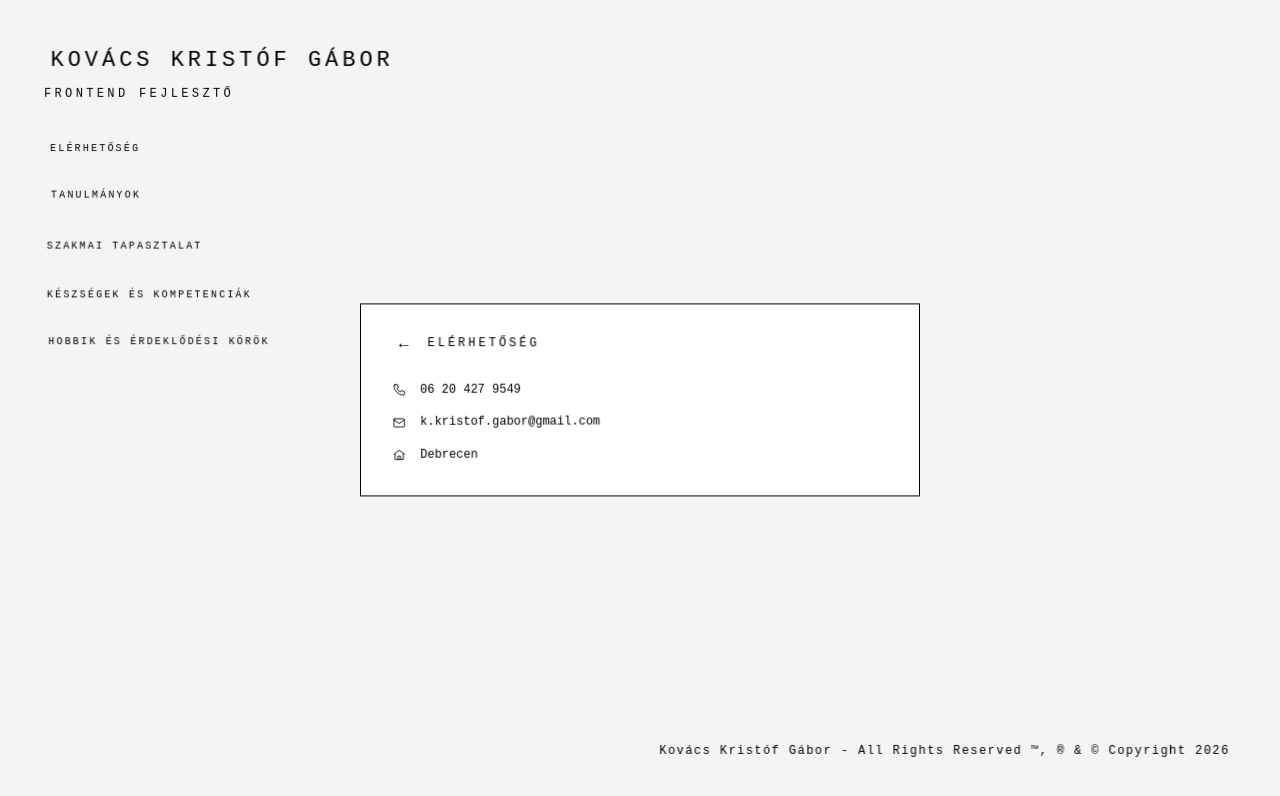
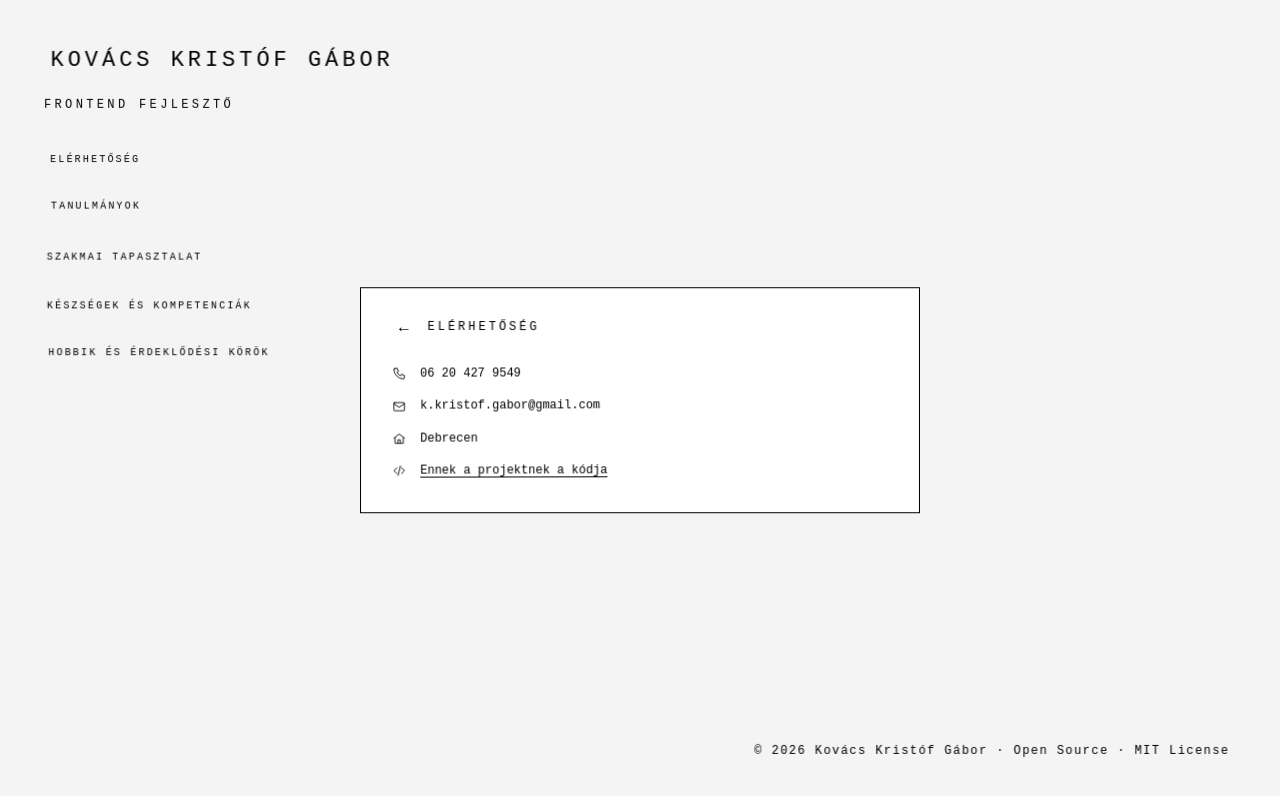
Before and after one commit to kovacskristofgabor/oneletrajz-kkg, an Angular app: page / in a window 1280 px wide. Both pictures are taken after a click on the button "ELÉRHETŐSÉG". Shown: the top 796 px of the page. Built offline with nearby package versions, Linux system fonts and the light colour scheme.

Commit message:
version 0.2 - added "about me" section, fixed floating parts

```diff
--- a/src/app/app.html
+++ b/src/app/app.html
@@ -1,18 +1,19 @@
-<app-code-rain [wavesEnabled]="openIndex() === null" />
+<app-code-rain [wavesEnabled]="openSection() === null" />
 <div class="dim" [class.shown]="shown()" aria-hidden="true"></div>
 
 <app-hero
   [name]="fullName"
   [role]="role"
   [sections]="sections"
-  [activeIndex]="openIndex()"
+  [about]="about"
+  [active]="openSection()"
   (selected)="open($event)"
 />
 
-<app-copyright [name]="fullName" [frozen]="openIndex() !== null" />
+<app-copyright [name]="fullName" [frozen]="openSection() !== null" />
 
 <app-section-panel
-  [section]="current()"
+  [section]="openSection()"
   [shown]="shown()"
   [originX]="originX()"
   [originY]="originY()"
--- a/src/app/app.ts
+++ b/src/app/app.ts
@@ -1,13 +1,7 @@
-import {
-  ChangeDetectionStrategy,
-  Component,
-  computed,
-  signal,
-  viewChild,
-} from '@angular/core';
+import { ChangeDetectionStrategy, Component, signal, viewChild } from '@angular/core';
 import { CodeRain } from './code-rain/code-rain';
 import { Copyright } from './copyright/copyright';
-import { FULL_NAME, ROLE, SECTIONS } from './cv-data';
+import { ABOUT, FULL_NAME, ROLE, SECTIONS, Section } from './cv-data';
 import { Hero, SectionSelection } from './hero/hero';
 import { SectionPanel } from './section-panel/section-panel';
 
@@ -30,14 +24,11 @@ export class App {
   protected readonly fullName = FULL_NAME;
   protected readonly role = ROLE;
   protected readonly sections = SECTIONS;
-  protected readonly openIndex = signal<number | null>(null);
+  protected readonly about = ABOUT;
+  protected readonly openSection = signal<Section | null>(null);
   protected readonly shown = signal(false);
   protected readonly originX = signal(0);
   protected readonly originY = signal(0);
-  protected readonly current = computed(() => {
-    const i = this.openIndex();
-    return i === null ? null : SECTIONS[i];
-  });
 
   private lastTrigger: HTMLElement | null = null;
   private pending: SectionSelection | null = null;
@@ -45,12 +36,12 @@ export class App {
   private closing = false;
 
   protected open(selection: SectionSelection): void {
-    const openIndex = this.openIndex();
-    if (openIndex === null) {
+    const openSection = this.openSection();
+    if (openSection === null) {
       this.show(selection);
       return;
     }
-    if (openIndex === selection.index && !this.closing) {
+    if (openSection === selection.section && !this.closing) {
       return;
     }
     if (!this.shown() && !this.closing) {
@@ -78,7 +69,7 @@ export class App {
     }
     this.closing = false;
     clearTimeout(this.hideTimer);
-    this.openIndex.set(null);
+    this.openSection.set(null);
     const next = this.pending;
     this.pending = null;
     if (next) {
@@ -86,15 +77,15 @@ export class App {
     }
   }
 
-  private show({ index, trigger }: SectionSelection): void {
+  private show({ section, trigger }: SectionSelection): void {
     const rect = trigger.getBoundingClientRect();
     this.originX.set(rect.left + rect.width / 2 - window.innerWidth / 2);
     this.originY.set(rect.top + rect.height / 2 - window.innerHeight / 2);
     this.lastTrigger = trigger;
-    this.openIndex.set(index);
+    this.openSection.set(section);
     requestAnimationFrame(() =>
       requestAnimationFrame(() => {
-        if (this.openIndex() !== index) {
+        if (this.openSection() !== section) {
           return;
         }
         this.shown.set(true);
--- a/src/app/copyright/copyright.ts
+++ b/src/app/copyright/copyright.ts
@@ -14,7 +14,7 @@ import { startFloating } from '../floating';
 
 @Component({
   selector: 'app-copyright',
-  template: `<p #text>{{ name() }} - All Rights Reserved ™, ® &amp; © Copyright 2026</p>`,
+  template: `<p #text>© 2026 Kovács Kristóf Gábor · Open Source · MIT License</p>`,
   styleUrl: './copyright.css',
   changeDetection: ChangeDetectionStrategy.OnPush,
 })
--- a/src/app/cv-data.ts
+++ b/src/app/cv-data.ts
@@ -1,16 +1,19 @@
-export type ItemIcon = 'phone' | 'mail' | 'home';
+export type ItemIcon = 'phone' | 'mail' | 'home' | 'code';
 
 export interface ItemLink {
   readonly label: string;
   readonly href: string;
 }
 
+export type RichText = readonly (string | ItemLink)[];
+
 export interface SectionItem {
   readonly icon?: ItemIcon;
   readonly meta?: string;
   readonly link?: ItemLink;
-  readonly text: string;
-  readonly description?: string;
+  readonly text?: string;
+  readonly description?: readonly string[];
+  readonly paragraph?: RichText;
 }
 
 export interface Section {
@@ -21,6 +24,42 @@ export interface Section {
 export const FULL_NAME = 'Kovács Kristóf Gábor';
 export const ROLE = 'Frontend fejlesztő';
 
+export const ABOUT: Section = {
+  title: 'Ki vagyok én?',
+  items: [
+    {
+      paragraph: [
+        'A nevem Kristóf, Debrecenben születtem 2000. május 4-én. Itt végeztem el a gimnáziumot és itt is diplomáztam programtervező informatikusi szakon. A szakdolgozatom témája egy Angular és NodeJS alapú full-stack webalkalmazás volt.',
+      ],
+    },
+    {
+      paragraph: [
+        'Az elmúlt időkben a frontend irány érdekelt a legjobban, szeretek minimalista és stílusos dizájnokat készíteni.',
+      ],
+    },
+    {
+      paragraph: [
+        'Szabadidőmben kreatív hobbikkal foglalom el magam, 2020 óta készítek elektronikus/trap/hyperpop/cloud-rap zenéket "',
+        {
+          label: 'Kill Lincs',
+          href: 'https://open.spotify.com/artist/012Y4YEbRYW43JrxZqwMDy?si=JMyv0-7JQROCtESO6INGPQ',
+        },
+        '" művésznév alatt, 2024 óta pedig többször felléptem már a bandámmal, az "',
+        { label: 'IKON Zrt.', href: 'https://www.instagram.com/ikonzrt/' },
+        '"-vel.',
+      ],
+    },
+    {
+      paragraph: [
+        'Leginkább a kíváncsiság és a tudásvágy motivál, szeretnék fejlődni és fejleszteni és mások segítségére lenni. Szeretnék intuitív, játékos és könnyen kezelhető felületeket és frontend megoldásokat készíteni.',
+      ],
+    },
+    {
+      paragraph: ['Kedvenc állatom a capybara.'],
+    },
+  ],
+};
+
 export const SECTIONS: readonly Section[] = [
   {
     title: 'Elérhetőség',
@@ -28,6 +67,13 @@ export const SECTIONS: readonly Section[] = [
       { icon: 'phone', text: '06 20 427 9549' },
       { icon: 'mail', text: 'k.kristof.gabor@gmail.com' },
       { icon: 'home', text: 'Debrecen' },
+      {
+        icon: 'code',
+        link: {
+          label: 'Ennek a projektnek a kódja',
+          href: 'https://github.com/kovacskristofgabor/oneletrajz-kkg',
+        },
+      },
     ],
   },
   {
@@ -47,15 +93,20 @@ export const SECTIONS: readonly Section[] = [
         meta: '2022.06 – 2022.08',
         link: { label: 'InnoviDeb Solutions Kft.', href: 'https://innovitech.hu/' },
         text: ' – Gyakornok frontend fejlesztő, szoftvertesztelő',
-        description:
-          'Egy neves borászatnak fejlett M.I. módszerre volt szüksége a szőlőfürtök és azok egyedi részeinek pontos azonosításához. Ebben a projektben működtem együtt a cég szoftvermérnökeivel és a gyakornoktársaimmal egy innovatív gépi tanulási modell manuális betanításában, amelyet a borászat speciális igényeihez igazítottak. Emellett részt vettem egy Angular alapú raktármenedzsment webalkalmazás fejlesztésében és tesztelésében is, amely során tapasztalatot szereztem a SCRUM módszertan alkalmazásában, beleértve a sprint folyamatokat és a napi stand-up megbeszéléseket.',
+        description: [
+          'Egy neves borászatnak fejlett M.I. módszerre volt szüksége a szőlőfürtök és azok egyedi részeinek pontos azonosításához. Ebben a projektben működtem együtt a cég szoftvermérnökeivel és a gyakornoktársaimmal egy innovatív gépi tanulási modell manuális betanításában, amelyet a borászat speciális igényeihez igazítottak.',
+          'Emellett részt vettem egy Angular alapú raktármenedzsment webalkalmazás fejlesztésében és tesztelésében is, amely során tapasztalatot szereztem a SCRUM módszertan alkalmazásában, beleértve a sprint folyamatokat és a napi stand-up megbeszéléseket.',
+        ],
       },
       {
         meta: '2025.09 –',
         link: { label: 'E-Health Innovációs Klaszter Kft.', href: 'https://ehik.hu/' },
         text: ' – Junior frontend fejlesztő',
-        description:
-          'Állami és magán egészségügyi szolgáltatók számára fejlesztünk modern, versenyképes szoftveres megoldásokat. Munkám során több projektben is aktívan részt vettem, többek között a Nautopsy, az IS4, a MedCsepp és a Naulog fejlesztésében. A munkakörömnek köszönhetően jelentős tapasztalatot szereztem a csapatmunkában, valamint abban, hogyan lehet szoros határidők és nagyobb terhelés mellett is hatékonyan dolgozni. Részt vettem új funkciók fejlesztésében, meglévő megoldások módosításában és a felhasználói igényekhez igazodó fejlesztések megvalósításában. Az itt szerzett tapasztalataim révén nemcsak frontend fejlesztési ismereteimet mélyítettem el, hanem megtanultam önállóan és csapatban is megbízhatóan, határidőre dolgozni.',
+        description: [
+          'Állami és magán egészségügyi szolgáltatók számára fejlesztünk modern, versenyképes szoftveres megoldásokat. Munkám során több projektben is aktívan részt vettem, többek között a Nautopsy, az IS4, a MedCsepp és a Naulog fejlesztésében.',
+          'A munkakörömnek köszönhetően jelentős tapasztalatot szereztem a csapatmunkában, valamint abban, hogyan lehet szoros határidők és nagyobb terhelés mellett is hatékonyan dolgozni. Részt vettem új funkciók fejlesztésében, meglévő megoldások módosításában és a felhasználói igényekhez igazodó fejlesztések megvalósításában.',
+          'Az itt szerzett tapasztalataim révén nemcsak frontend fejlesztési ismereteimet mélyítettem el, hanem megtanultam önállóan és csapatban is megbízhatóan, határidőre dolgozni.',
+        ],
       },
     ],
   },
--- a/src/app/floating.ts
+++ b/src/app/floating.ts
@@ -2,6 +2,7 @@ import { ClickWaves } from './click-waves';
 
 const MAGNET_RADIUS = 260;
 const MAGNET_STRENGTH = 22;
+const MAGNET_MAX_SHARE = 0.2;
 const SMOOTHING = 0.08;
 
 export interface FloatOptions {
@@ -74,7 +75,10 @@ export function startFloating(
       const dy = cursorY - baseY;
       const dist = Math.hypot(dx, dy);
       if (dist < MAGNET_RADIUS && dist > 0.1) {
-        const pull = (1 - dist / MAGNET_RADIUS) ** 2 * MAGNET_STRENGTH;
+        const pull = Math.min(
+          (1 - dist / MAGNET_RADIUS) ** 2 * MAGNET_STRENGTH,
+          dist * MAGNET_MAX_SHARE,
+        );
         targetX += (dx / dist) * pull;
         targetY += (dy / dist) * pull;
       }
--- a/src/app/hero/hero.css
+++ b/src/app/hero/hero.css
@@ -17,8 +17,28 @@
   will-change: transform;
 }
 
+.name-button {
+  font: inherit;
+  letter-spacing: inherit;
+  text-transform: inherit;
+  text-align: left;
+  color: #000;
+  background: none;
+  border: 0;
+  padding: 0;
+  cursor: pointer;
+  border-bottom: 1px solid transparent;
+  transition: border-color 0.3s ease;
+}
+
+.name-button:hover,
+.name-button:focus-visible {
+  border-bottom-color: #000;
+  outline: none;
+}
+
 .role {
-  margin: 10px 0 0;
+  margin: 20px 0 0;
   font-size: 12px;
   letter-spacing: 0.28em;
   text-transform: uppercase;
@@ -69,6 +89,7 @@
 }
 
 @media (prefers-reduced-motion: reduce) {
+  .name-button,
   .menu-item {
     transition: none;
   }
--- a/src/app/hero/hero.ts
+++ b/src/app/hero/hero.ts
@@ -16,7 +16,7 @@ import { Section } from '../cv-data';
 import { startFloating } from '../floating';
 
 export interface SectionSelection {
-  readonly index: number;
+  readonly section: Section;
   readonly trigger: HTMLElement;
 }
 
@@ -34,7 +34,8 @@ export class Hero implements AfterViewInit {
   readonly name = input.required<string>();
   readonly role = input.required<string>();
   readonly sections = input.required<readonly Section[]>();
-  readonly activeIndex = input<number | null>(null);
+  readonly about = input.required<Section>();
+  readonly active = input<Section | null>(null);
   readonly selected = output<SectionSelection>();
 
   private readonly nameEl = viewChild.required<ElementRef<HTMLElement>>('nameEl');
@@ -48,7 +49,7 @@ export class Hero implements AfterViewInit {
       ...this.menuEls().map((ref) => ref.nativeElement),
     ];
     const stop = this.zone.runOutsideAngular(() =>
-      startFloating(labels, () => this.activeIndex() !== null, {
+      startFloating(labels, () => this.active() !== null, {
         amplitudes: labels.map((_, i) => (i < 2 ? 4 : 3)),
         waves: this.waves,
       }),
@@ -56,9 +57,9 @@ export class Hero implements AfterViewInit {
     this.destroyRef.onDestroy(stop);
   }
 
-  protected select(index: number, trigger: EventTarget | null): void {
+  protected select(section: Section, trigger: EventTarget | null): void {
     if (trigger instanceof HTMLElement) {
-      this.selected.emit({ index, trigger });
+      this.selected.emit({ section, trigger });
     }
   }
 }
--- a/src/app/icon/icon.ts
+++ b/src/app/icon/icon.ts
@@ -19,6 +19,11 @@ import { ItemIcon } from '../cv-data';
           <path d="M3 11 12 4l9 7" />
           <path d="M5 10v10h14V10" />
           <path d="M10 20v-6h4v6" />
+        }
+        @case ('code') {
+          <path d="M8 7l-5 5 5 5" />
+          <path d="M16 7l5 5-5 5" />
+          <path d="M14 4l-4 16" />
         }
       }
     </svg>
--- a/src/app/section-panel/section-panel.css
+++ b/src/app/section-panel/section-panel.css
@@ -100,14 +100,27 @@ h2 {
 }
 
 .description {
-  margin: 8px 0 0;
+  margin: 10px 0 0;
   font-size: 12px;
   line-height: 1.75;
   text-align: justify;
   hyphens: auto;
 }
 
-.text a {
+.item:has(.paragraph):not(:last-child) {
+  margin-bottom: 18px;
+}
+
+.paragraph {
+  margin: 0;
+  font-size: 12px;
+  line-height: 1.85;
+  text-align: justify;
+  hyphens: auto;
+}
+
+.text a,
+.paragraph a {
   color: #000;
   text-decoration: underline;
   text-decoration-thickness: 1px;
@@ -116,11 +129,14 @@ h2 {
 }
 
 .text a:hover,
-.text a:focus-visible {
+.text a:focus-visible,
+.paragraph a:hover,
+.paragraph a:focus-visible {
   text-decoration-thickness: 2px;
 }
 
-.text a:focus-visible {
+.text a:focus-visible,
+.paragraph a:focus-visible {
   outline: 1px solid #000;
   outline-offset: 2px;
 }
--- a/src/app/section-panel/section-panel.html
+++ b/src/app/section-panel/section-panel.html
@@ -16,13 +16,25 @@
           <span class="meta">{{ meta }}</span>
         }
         <div class="content">
-          <span class="text"
-            >@if (item.link; as link) {<a [href]="link.href" target="_blank" rel="noopener noreferrer"
-                >{{ link.label }}<span class="visually-hidden"> (új lapon nyílik meg)</span></a
-              >}{{ item.text }}</span
-          >
-          @if (item.description; as description) {
-            <p class="description">{{ description }}</p>
+          @if (item.link || item.text) {
+            <span class="text"
+              >@if (item.link; as link) {<a [href]="link.href" target="_blank" rel="noopener noreferrer"
+                  >{{ link.label }}<span class="visually-hidden"> (új lapon nyílik meg)</span></a
+                >}{{ item.text }}</span
+            >
+          }
+          @if (item.paragraph; as paragraph) {
+            <p class="paragraph"
+              >@for (part of paragraph; track $index) {@if (asLink(part); as link) {<a
+                    [href]="link.href"
+                    target="_blank"
+                    rel="noopener noreferrer"
+                    >{{ link.label }}<span class="visually-hidden"> (új lapon nyílik meg)</span></a
+                  >} @else {<span>{{ part }}</span>}}</p
+            >
+          }
+          @for (paragraph of item.description; track $index) {
+            <p class="description">{{ paragraph }}</p>
           }
         </div>
       </div>
--- a/src/app/section-panel/section-panel.ts
+++ b/src/app/section-panel/section-panel.ts
@@ -12,7 +12,7 @@ import {
   untracked,
   viewChild,
 } from '@angular/core';
-import { Section } from '../cv-data';
+import { ItemLink, Section } from '../cv-data';
 import { Icon } from '../icon/icon';
 
 @Component({
@@ -67,6 +67,10 @@ export class SectionPanel implements AfterViewInit {
     this.zone.runOutsideAngular(() => this.start());
   }
 
+  protected asLink(part: string | ItemLink): ItemLink | null {
+    return typeof part === 'string' ? null : part;
+  }
+
   focusBack(): void {
     this.backBtn()?.nativeElement.focus();
   }
```
Also changed, not shown: src/app/hero/hero.html (+13 -4 lines), 1 other file (tests, documents, lock files or other folders).
